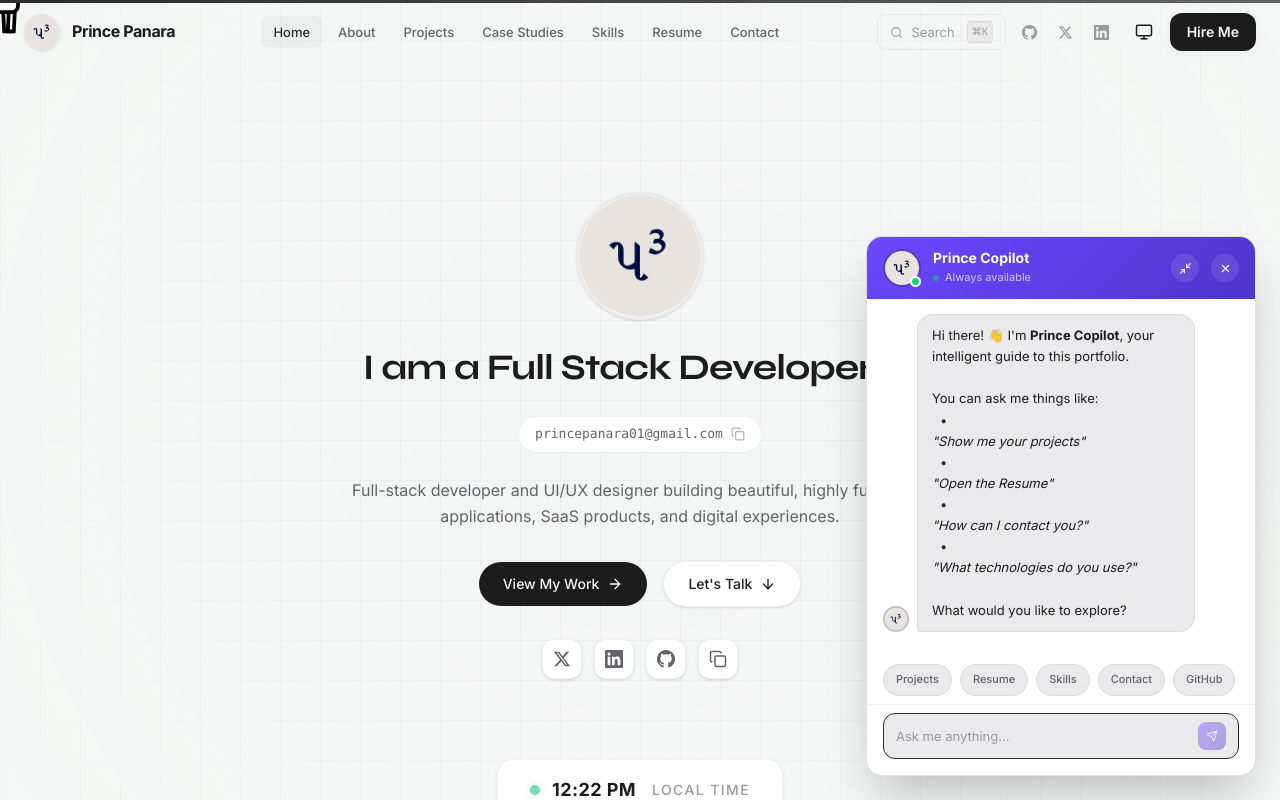
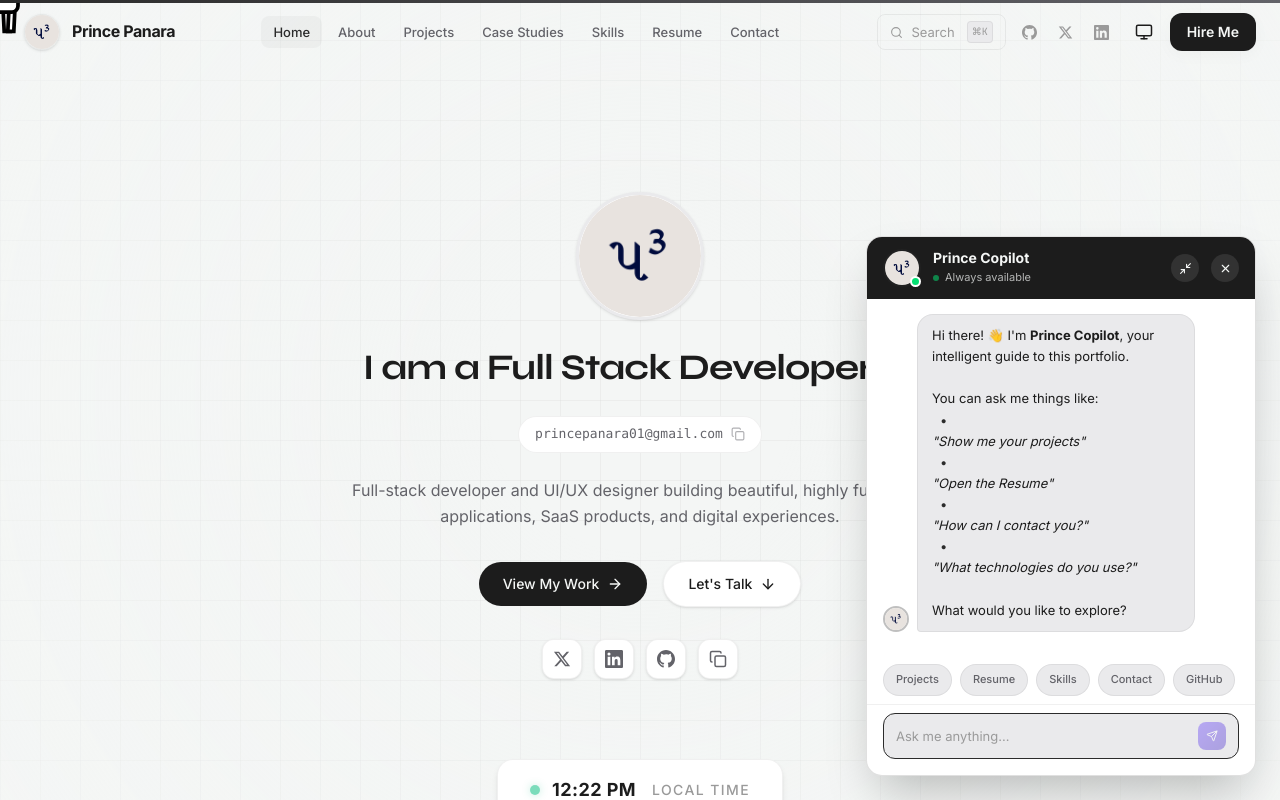
Before and after one commit to PrincePanara/portfolio-website, a Next.js app: page / in a window 1280 px wide. Both pictures are taken after a click on the button 1229 px from the left and 749 px from the top of the page. Shown: the top 800 px of the page. Built offline with nearby package versions, Linux system fonts and the light colour scheme.

Commit message:
style(copilot): update header theme to dynamic colors

```diff
--- a/components/shared/PrinceCopilot.tsx
+++ b/components/shared/PrinceCopilot.tsx
@@ -375,21 +375,20 @@ export function PrinceCopilot() {
           >
             {/* ── Header ── */}
             <div
-              className="flex items-center gap-3 px-4 py-3 shrink-0"
-              style={{ background: "linear-gradient(135deg, #6C47FF 0%, #4f35cc 100%)" }}
+              className="flex items-center gap-3 px-4 py-3 shrink-0 bg-[var(--text-primary)] transition-colors"
             >
               {/* Avatar in header */}
               <CopilotAvatar size={38} showStatus glowRing={false} pulse={isTyping} />
 
               <div className="flex-1 min-w-0">
-                <p className="text-white font-bold text-[14px] leading-tight">Prince Copilot</p>
+                <p className="text-[var(--bg-primary)] font-bold text-[14px] leading-tight">Prince Copilot</p>
                 <div className="flex items-center gap-1.5 mt-0.5">
                   {isTyping ? (
-                    <p className="text-white/70 text-[11px] italic">Typing…</p>
+                    <p className="text-[var(--bg-primary)] opacity-70 text-[11px] italic">Typing…</p>
                   ) : (
                     <>
                       <span className="w-1.5 h-1.5 rounded-full bg-green-400 animate-pulse" />
-                      <p className="text-white/70 text-[11px]">Always available</p>
+                      <p className="text-[var(--bg-primary)] opacity-70 text-[11px]">Always available</p>
                     </>
                   )}
                 </div>
@@ -398,14 +397,14 @@ export function PrinceCopilot() {
               <button
                 onClick={() => setMinimized((p) => !p)}
                 aria-label={minimized ? "Expand" : "Minimize"}
-                className="w-7 h-7 rounded-full bg-white/10 hover:bg-white/20 flex items-center justify-center text-white transition-colors"
+                className="w-7 h-7 rounded-full bg-[var(--bg-primary)]/10 hover:bg-[var(--bg-primary)]/20 flex items-center justify-center text-[var(--bg-primary)] transition-colors"
               >
                 {minimized ? <Maximize2 size={13} /> : <Minimize2 size={13} />}
               </button>
               <button
                 onClick={() => setOpen(false)}
                 aria-label="Close chat"
-                className="w-7 h-7 rounded-full bg-white/10 hover:bg-white/20 flex items-center justify-center text-white transition-colors"
+                className="w-7 h-7 rounded-full bg-[var(--bg-primary)]/10 hover:bg-[var(--bg-primary)]/20 flex items-center justify-center text-[var(--bg-primary)] transition-colors"
               >
                 <X size={13} />
               </button>
```
